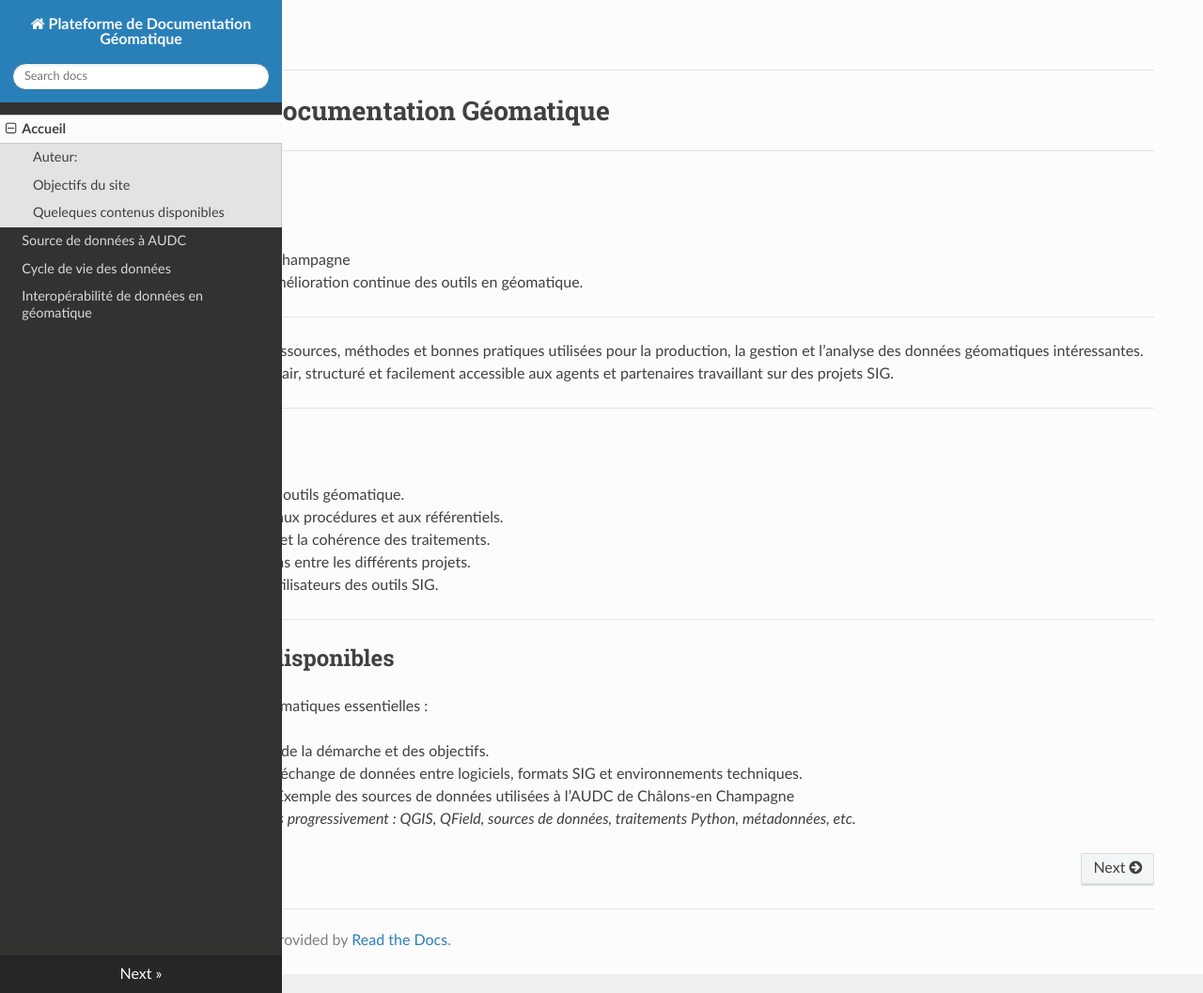
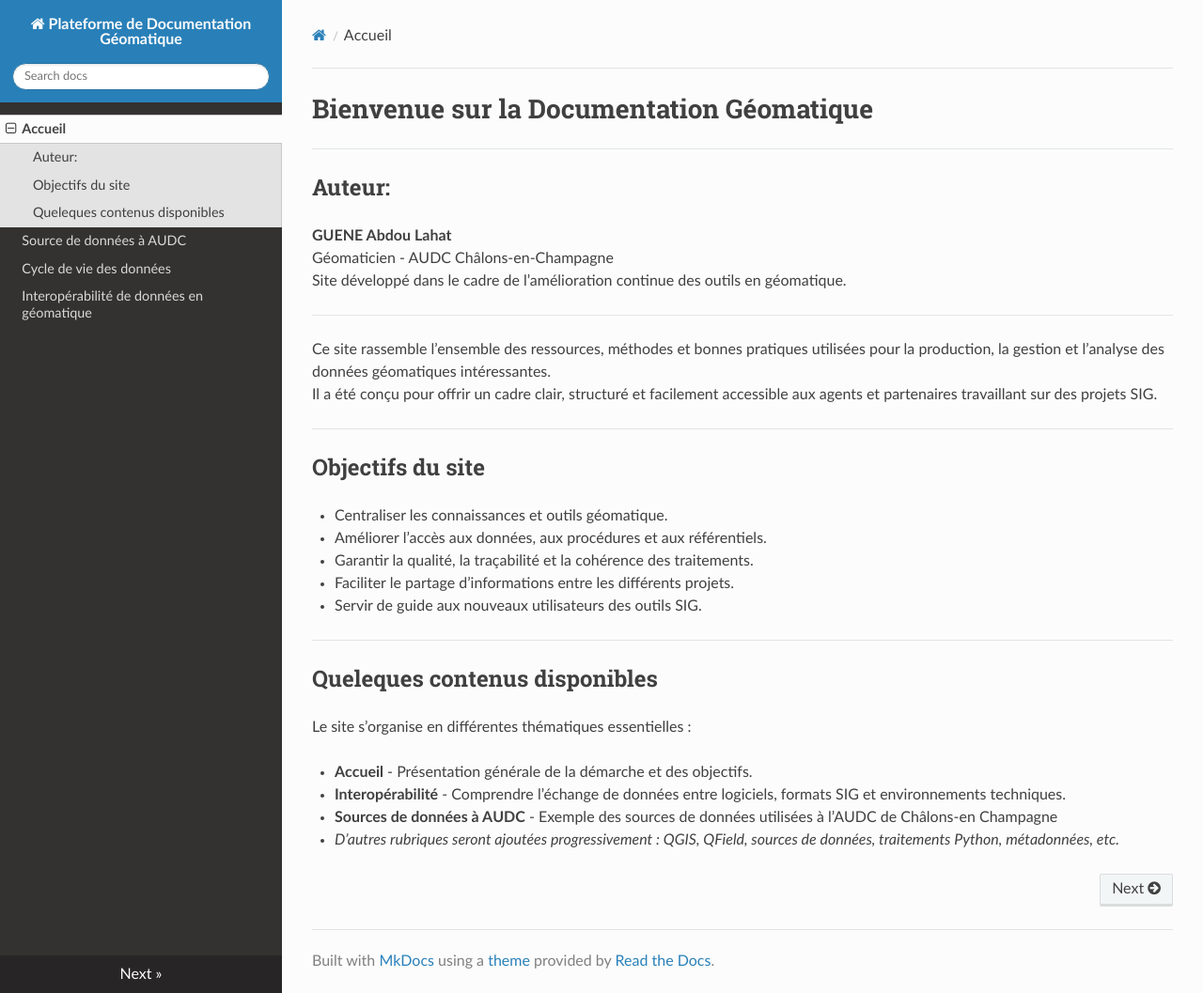
Before and after one commit to abdou123-guene/Site_de_documentation_geomatique, an MkDocs documentation site: the page built from docs/index.md, in a window 1280 px wide and 1057 px high. Shown: the whole window at 94% size. Built offline with MkDocs 1.6.1, drawn with Linux system fonts in a browser that asks for light colours; nearby versions of some CDN libraries.

Commit message:
Update le_style.css

```diff
--- a/docs/css/le_style.css
+++ b/docs/css/le_style.css
@@ -1,30 +1,61 @@
-/* Contenu principal */
+/* 1) Pleine largeur du conteneur principal, sans limite arbitraire */
 .wy-nav-content {
-    max-width: 100% !important;
-    width: 100% !important;
+  max-width: none !important;
+  width: 100% !important;
+  padding: 24px 32px !important;   /* un peu d’air */
 }
 
-/* Wrapper qui limite la largeur */
-.wy-nav-content-wrap {
-    max-width: 100% !important;
-    width: 100% !important;
-    margin: 0 !important;
-    padding: 0 !important;
+/* 2) RÉTABLIR la marge laissée pour la sidebar sur desktop */
+@media screen and (min-width: 1024px) {
+  .wy-nav-content-wrap {
+    margin-left: 300px !important;   /* largeur de la barre latérale */
+  }
+  .wy-nav-side {
+    width: 300px !important;         /* cohérent avec la marge ci-dessus */
+  }
 }
 
-/* Contenu interne de la documentation */
-.rst-content {
-    max-width: 100% !important;
-    width: 100% !important;
+/* 3) Sur mobile/tablette, on laisse le contenu prendre toute la largeur */
+@media screen and (max-width: 1023.98px) {
+  .wy-nav-content-wrap {
+    margin-left: 0 !important;
+  }
 }
 
-/* Conteneur global de RDT */
-.wy-grid-for-nav {
-    max-width: 100% !important;
-    width: 100% !important;
+/* 4) Contrainte de lisibilité du bloc de texte (au centre),
+      tout en laissant tableaux/images/code s’étaler si besoin */
+.rst-content > .section,
+.rst-content .document,
+.rst-content {
+  max-width: 1200px !important;      /* ajuste 1100–1400 selon ton écran */
+  margin-left: auto !important;
+  margin-right: auto !important;
 }
 
-/* Pour que la sidebar ne pousse pas le contenu */
+/* 5) Tables, images, code : utiliser la largeur disponible proprement */
+.rst-content table.docutils {
+  display: block;
+  width: 100% !important;
+  max-width: 100% !important;
+  overflow-x: auto;
+}
+.rst-content table.docutils th,
+.rst-content table.docutils td {
+  white-space: nowrap;               /* évite les retours moches */
+}
+
+.rst-content img {
+  max-width: 100% !important;
+  height: auto !important;
+}
+
+.rst-content pre,
+.rst-content code {
+  max-width: 100% !important;
+  overflow-x: auto;
+}
+
+/* 6) Évite les barres de défilement horizontales “fantômes” */
 .wy-body-for-nav {
-    max-width: 100% !important;
+  overflow-x: hidden !important;
 }
```
